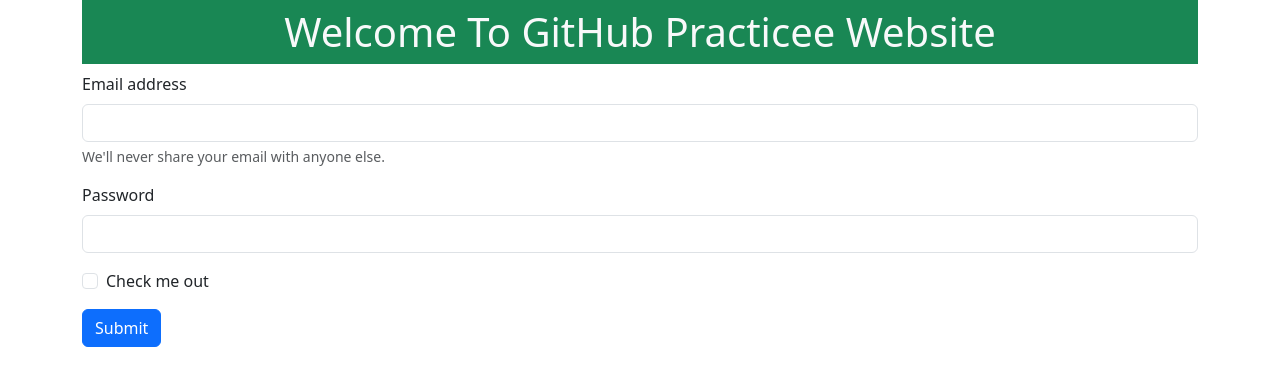
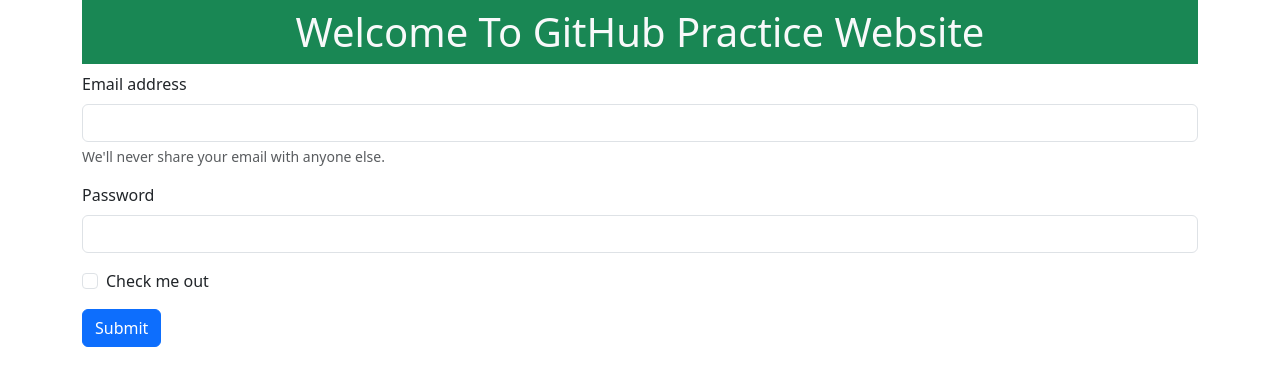
Before and after one commit to Rahat848/GitHub-Practice, a plain HTML site: page index.html in a window 1280 px wide. Drawn offline with nearby package versions, Linux system fonts and the light colour scheme.

Commit message:
heading update rahat branch

```diff
--- a/index.html
+++ b/index.html
@@ -14,7 +14,7 @@
   <body>
     <div class="container">
       <h1 class="text-center text-light bg-success p-2">
-        Welcome To GitHub Practicee Website
+        Welcome To GitHub Practice Website
       </h1>
 
       <div>
```
